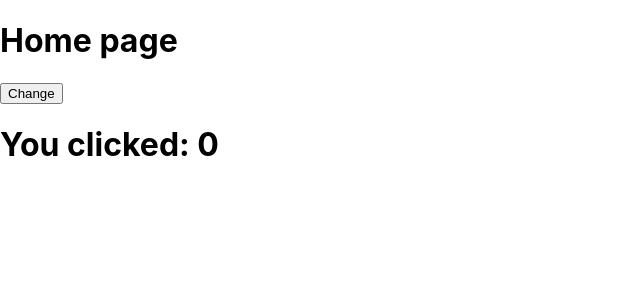
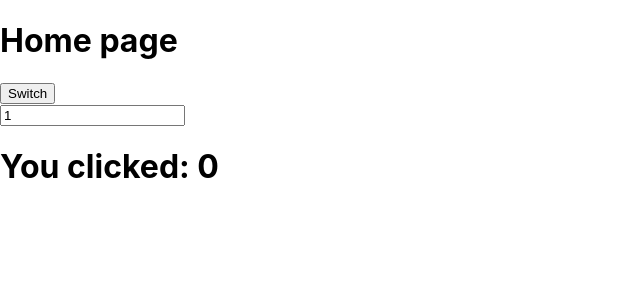
Before and after one commit to fccourses/fd-react-app, a React (Create React App) app: page / in a window 1280 px wide. Shown: the top 300 px of the page, without its empty margins (0-640 px from the left). Built offline with nearby package versions, Linux system fonts and the light colour scheme.

Commit message:
Add useEffect

```diff
--- a/src/components/FuncCounter/index.jsx
+++ b/src/components/FuncCounter/index.jsx
@@ -2,27 +2,30 @@ import React, { useState, useEffect } from 'react';
 
 const FuncCounter = props => {
   const [count, setCount] = useState(0);
+  const [step, setStep] = useState(1);
 
-  const clickHandler = () => setCount(count + 1);
+  const stepHandler = ({ target: { value } }) => {
+    setStep(Number(value));
+  };
 
   useEffect(() => {
-    console.log('OUTER');
-    document.body.addEventListener('click', clickHandler);
+    const mouseHandler = () => {
+      setCount(prevCount => prevCount + step);
+    };
+    document.body.addEventListener('mousemove', mouseHandler);
+    console.log('повесили обработчик');
 
     return function () {
-      console.log('INNER');
-      document.body.removeEventListener('click', clickHandler);
+      document.body.removeEventListener('mousemove', mouseHandler);
+      console.log('сняли обработчик');
     };
-  });
+  }, [step]);
 
   return (
-    <h1
-      onClick={() => {
-        setCount(count + 1);
-      }}
-    >
-      You clicked: {count}
-    </h1>
+    <div>
+      <input type='number' value={step} onChange={stepHandler} />
+      <h1>You clicked: {count}</h1>
+    </div>
   );
 };
 
--- a/src/pages/Home/index.jsx
+++ b/src/pages/Home/index.jsx
@@ -2,12 +2,13 @@ import React, { useState } from 'react';
 import FuncCounter from './../../components/FuncCounter';
 
 const Home = props => {
-  const [state, setState] = useState(true);
+  const [isVisible, setIsVisible] = useState(true);
+
   return (
     <div>
       <h1>Home page</h1>
-      <button onClick={() => setState(!state)}>Change</button>
-      {state && <FuncCounter />}
+      <button onClick={() => setIsVisible(!isVisible)}>Switch</button>
+      {isVisible && <FuncCounter />}
     </div>
   );
 };
```
Also changed, not shown: src/App.js (+4 -7 lines).
